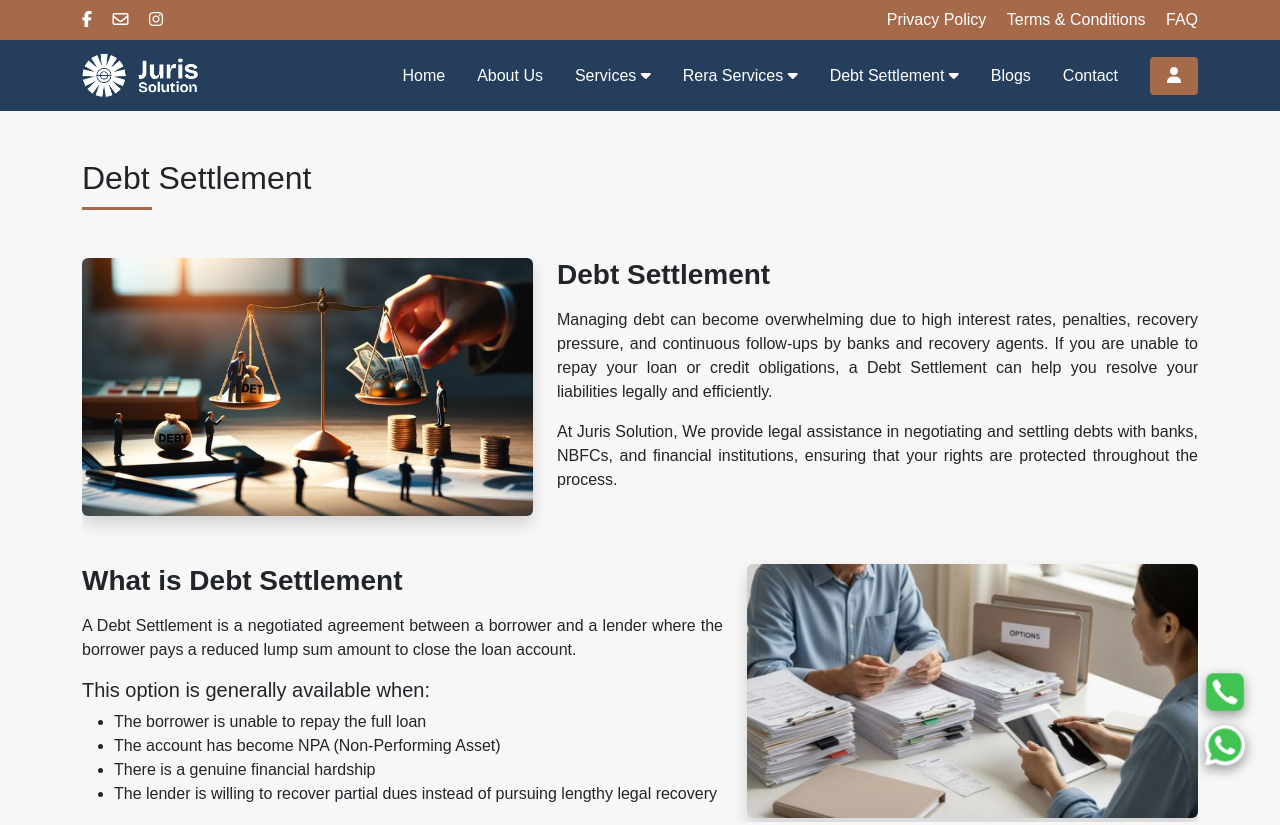
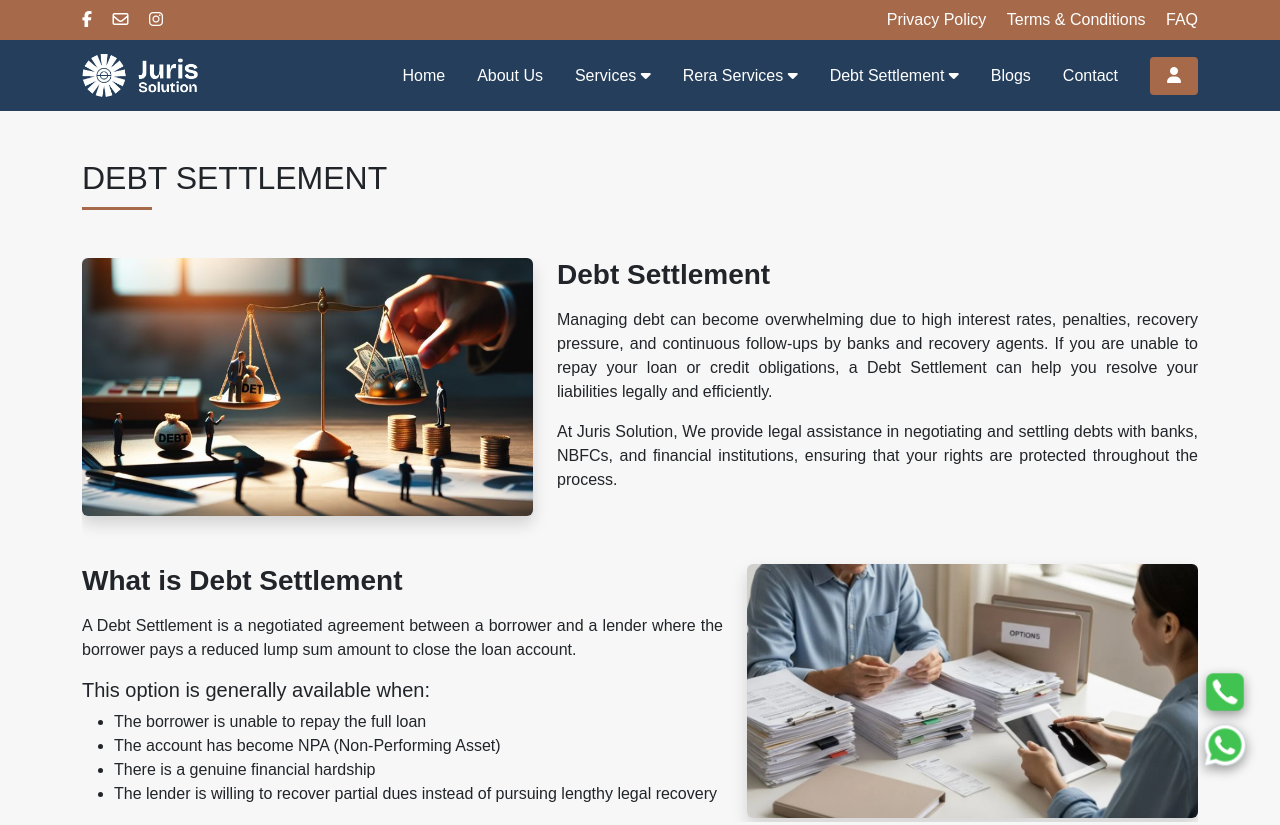
Before and after one commit to brijesh8002/jurisolution, a plain HTML site: page debt_settlement.html in a window 1280 px wide. Shown: the top 825 px of the page. Drawn offline with nearby package versions, Linux system fonts and the light colour scheme.

Commit message:
updated file

```diff
--- a/debt_settlement.html
+++ b/debt_settlement.html
@@ -24,7 +24,7 @@
 
 
       <div class="text-start mb-5">
-        <h2>Debt Settlement</h2>
+        <h2 class="text-uppercase">Debt Settlement</h2>
         <span class="practice-line"></span>
       </div>
 
```
Also changed, not shown: services.html (+1 -1 lines).
